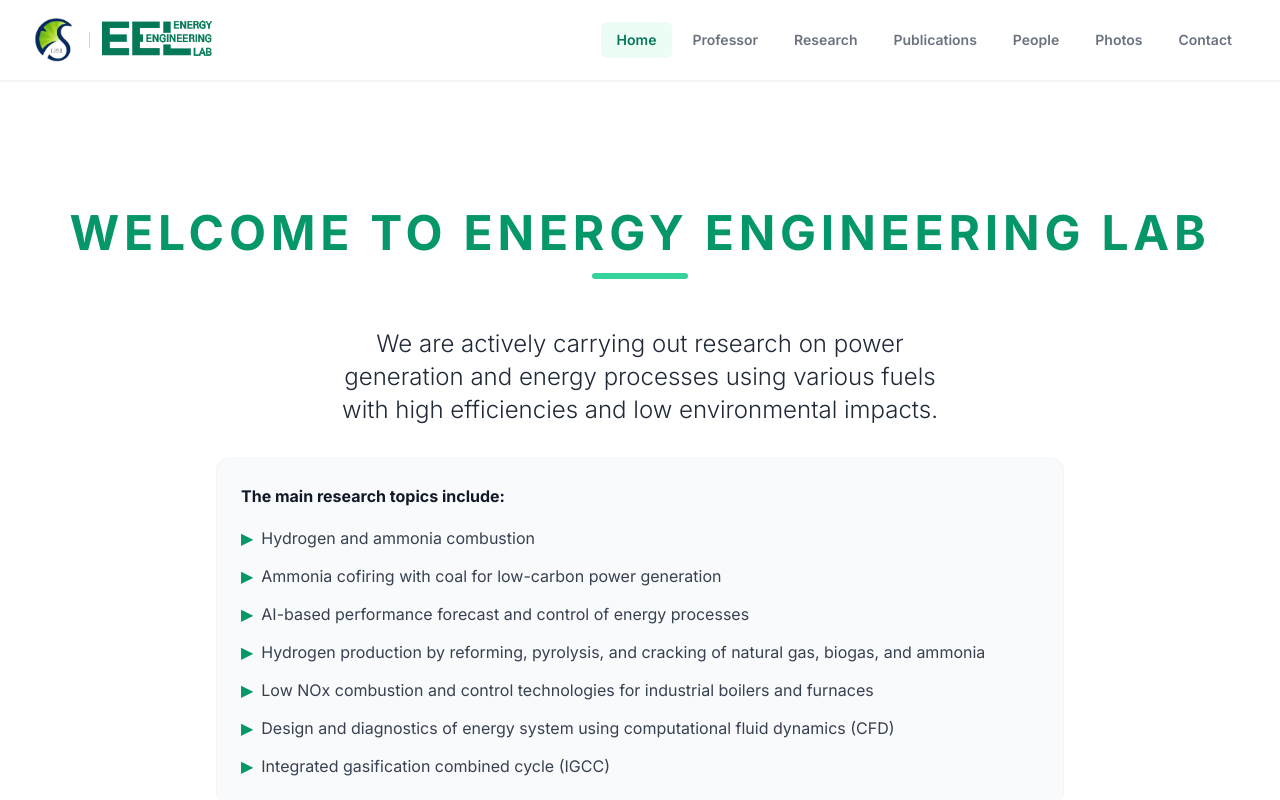
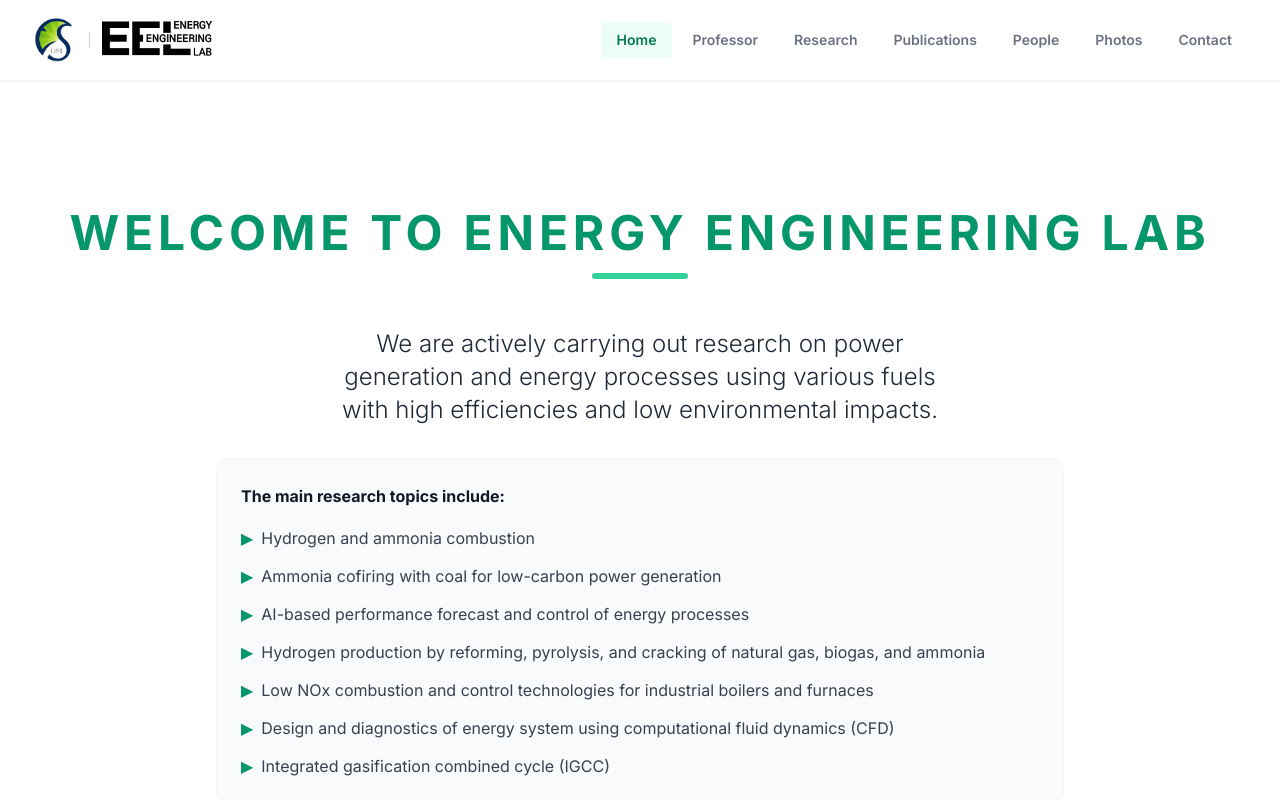
Before and after one commit to EEL23307/eelab_page, a React (Vite) app: page / in a window 1280 px wide. Shown: the top 800 px of the page. Built offline with nearby package versions, Linux system fonts and the light colour scheme.

Commit message:
logo_black

```diff
--- a/components/Navbar.tsx
+++ b/components/Navbar.tsx
@@ -47,7 +47,7 @@ const Navbar: React.FC<NavbarProps> = ({ activeTab, setActiveTab }) => {
 
             {/* 2. 연구실 로고 (오른쪽) */}
             <img
-              src="images/logo_green.png"
+              src="images/logo_black.png"
               alt="Energy Engineering Lab Logo"
               className="h-10 md:h-12 w-auto object-contain"
             />
```
Also changed, not shown: public/images/logo_black.png (added).
